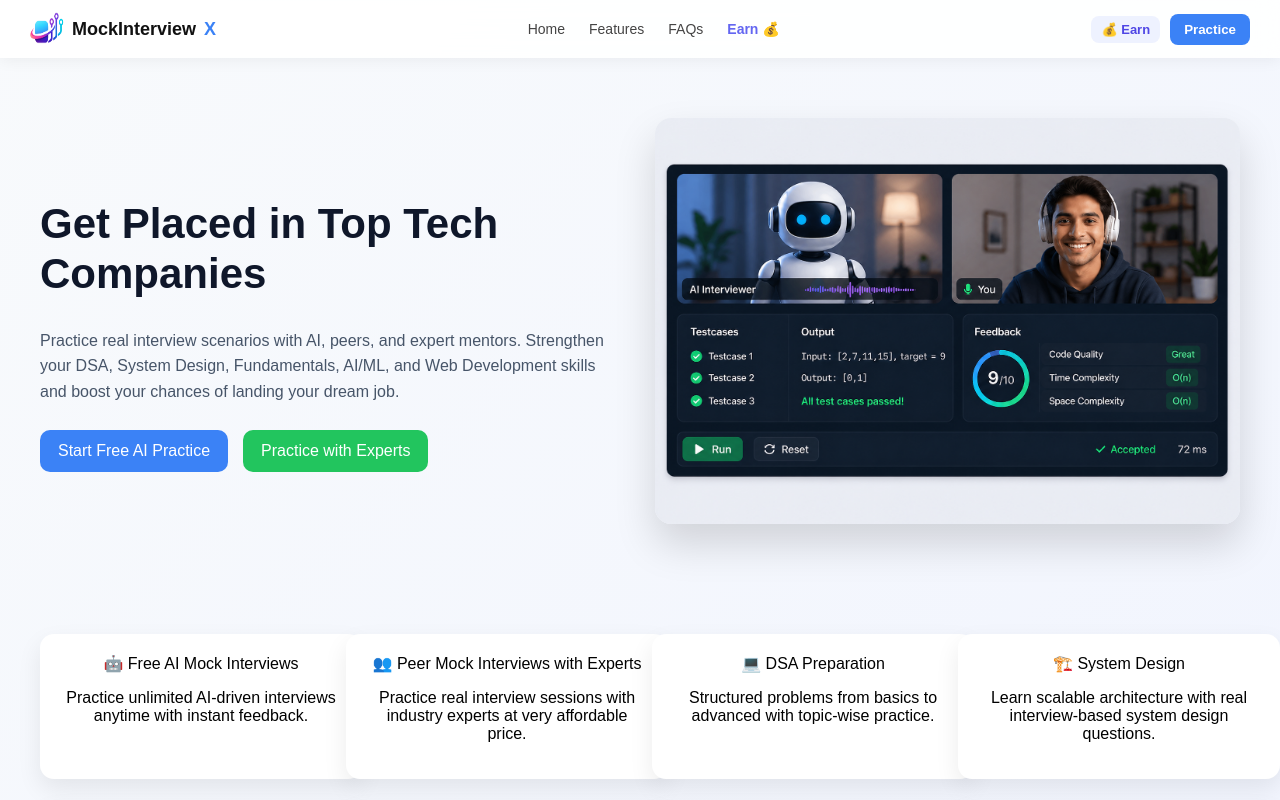
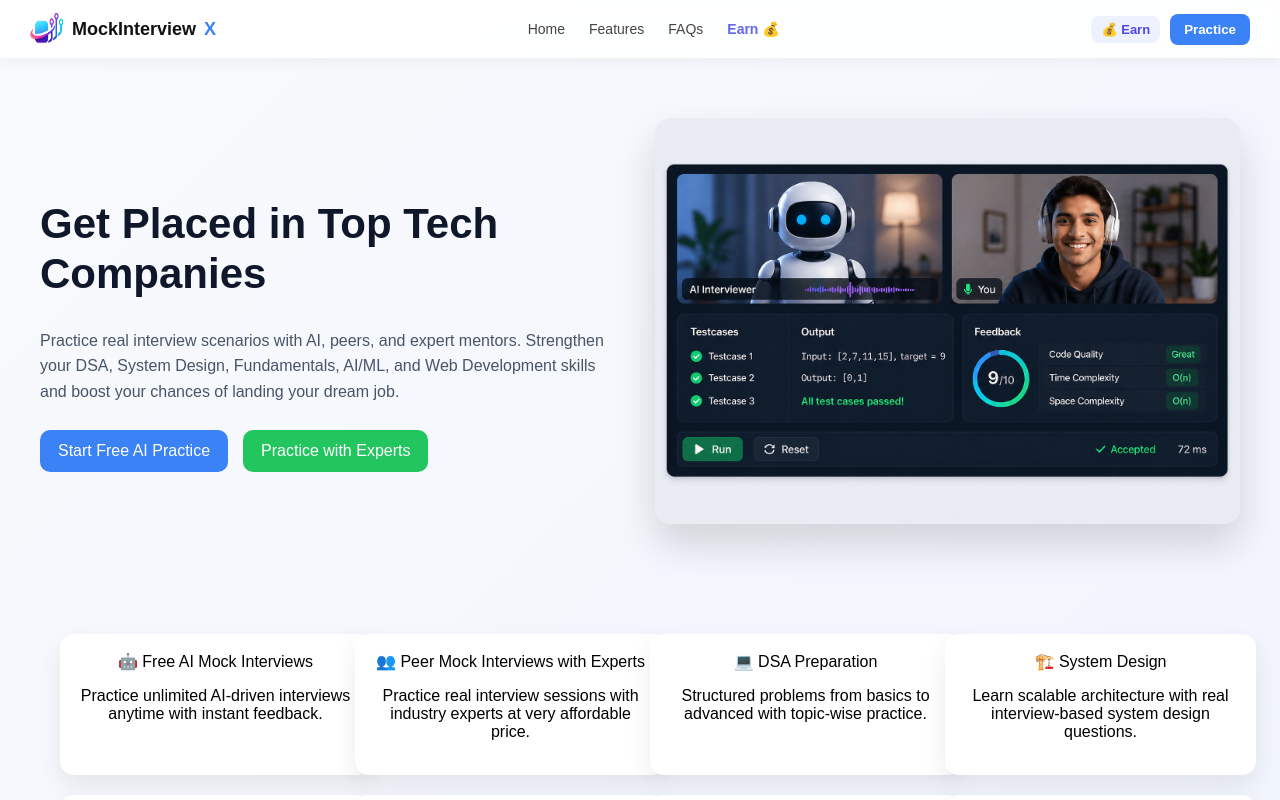
Before and after one commit to MuskanMehta-2006/MockInterviewX_frontend, a React (Create React App) app: page / in a window 1280 px wide. Shown: the top 800 px of the page. Built offline with nearby package versions, Linux system fonts and the light colour scheme.

Commit message:
commit in ui

```diff
--- a/src/pages/LandingPage.jsx
+++ b/src/pages/LandingPage.jsx
@@ -303,7 +303,8 @@ const getStyles = (isMobile) => ({
   page: {
     fontFamily: "Arial",
     background: "linear-gradient(135deg, #f8fafc, #eef2ff)",
-    minHeight: "100vh"
+    minHeight: "100vh",
+     overflowX: "hidden" // ⭐ FIX overflow
   },
 navRight: {
   display: "flex",
@@ -429,28 +430,29 @@ navbar: {
     boxShadow: "0 20px 40px rgba(0,0,0,0.15)"
   },
 
-  /* FEATURES */
   features: {
   display: "grid",
  gridTemplateColumns: isMobile
   ? "1fr"
-    : "repeat(auto-fit, minmax(260px, 1fr))",
-  gap: isMobile ? "16px" : "24px",
+  : "repeat(4, 1fr)", // ⭐ FIXED layout
+  justifyContent: "center", // ⭐ center align grid
+  gap: isMobile ? "16px" : "20px",
+  padding: isMobile ? "0 12px" : "0 60px", // ⭐ better alignment
   marginTop: "50px",
-  padding: isMobile ? "0 16px" : "0 40px",
   maxWidth: "1200px",
   marginLeft: "auto",
   marginRight: "auto"
 },
 
  card: {
-    padding: "20px",
+  padding: "18px",
   background: "white",
   borderRadius: "14px",
   textAlign: "center",
   boxShadow: "0 10px 25px rgba(0,0,0,0.08)",
-    width: "100%", // ✅ grid fix
-    transition: "0.2s ease"
+  width: "100%",
+  maxWidth: "280px", // ✅ prevents stretch
+  margin: "0 auto",  // ✅ center each card
 },
 
   /* FAQ */
```
Lines whose indentation alone changed are shown as unchanged.
